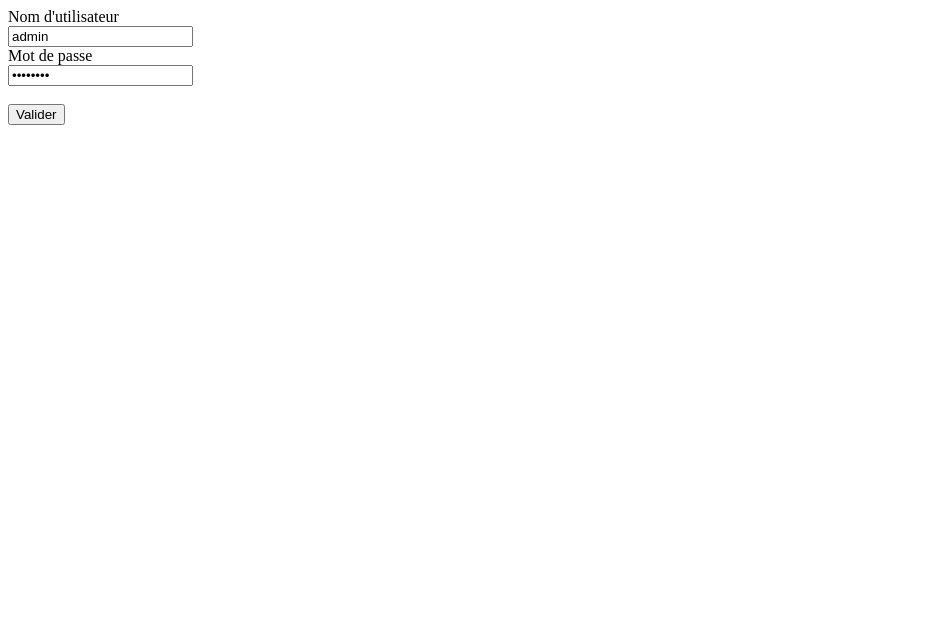
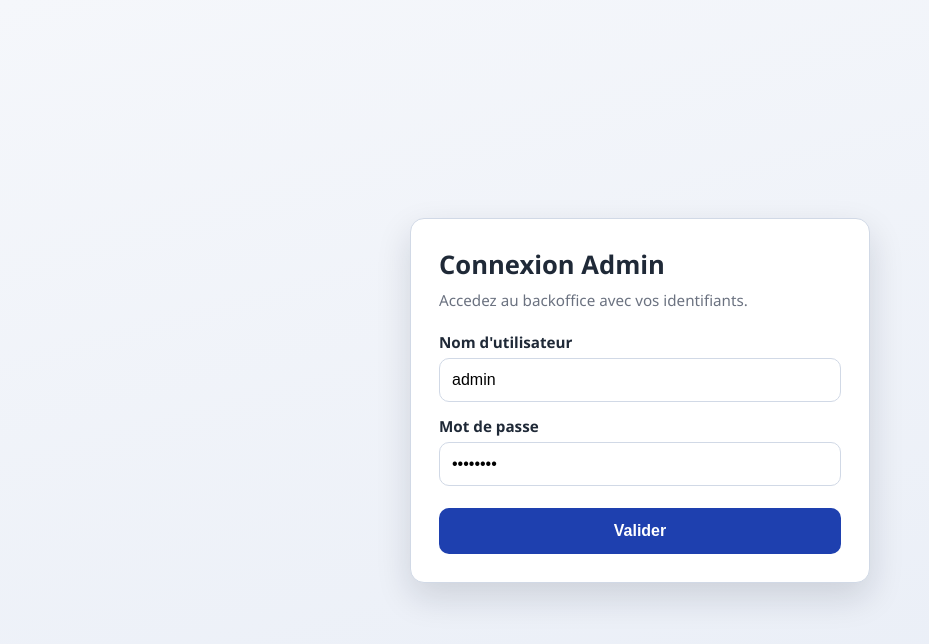
Before and after one commit to RtsMitia/tp_iran, a PHP site: page /admin/form.php in a window 1280 px wide. Shown: the top 644 px of the page, without its empty margins (0-929 px from the left). Run offline with PHP 8.4, Linux system fonts and the light colour scheme.

Commit message:
style: form login

```diff
--- a/public/admin/form.php
+++ b/public/admin/form.php
@@ -4,14 +4,23 @@
     <meta charset="UTF-8">
     <meta name="viewport" content="width=device-width, initial-scale=1.0">
     <title>Login</title>
+    <link rel="stylesheet" href="/assets/css/admin-form.css">
 </head>
 <body>
-    <form action="/admin/traitement-login.php" method="post">
-        <label for="username">Nom d'utilisateur</label><br>
-        <input type="text" id="username" name="username" value="admin"><br>
-        <label for="password">Mot de passe</label><br>
-        <input type="password" id="password" name="password" value="admin123"><br><br>
-        <button type="submit">Valider</button>
-    </form>
+    <main class="login-card">
+        <h1 class="login-title">Connexion Admin</h1>
+        <p class="login-subtitle">Accedez au backoffice avec vos identifiants.</p>
+        <form action="/admin/traitement-login.php" method="post">
+            <div class="form-group">
+                <label for="username">Nom d'utilisateur</label>
+                <input type="text" id="username" name="username" value="admin" required>
+            </div>
+            <div class="form-group">
+                <label for="password">Mot de passe</label>
+                <input type="password" id="password" name="password" value="admin123" required>
+            </div>
+            <button type="submit">Valider</button>
+        </form>
+    </main>
 </body>
 </html>
```
Also changed, not shown: public/assets/css/admin-form.css (added).
